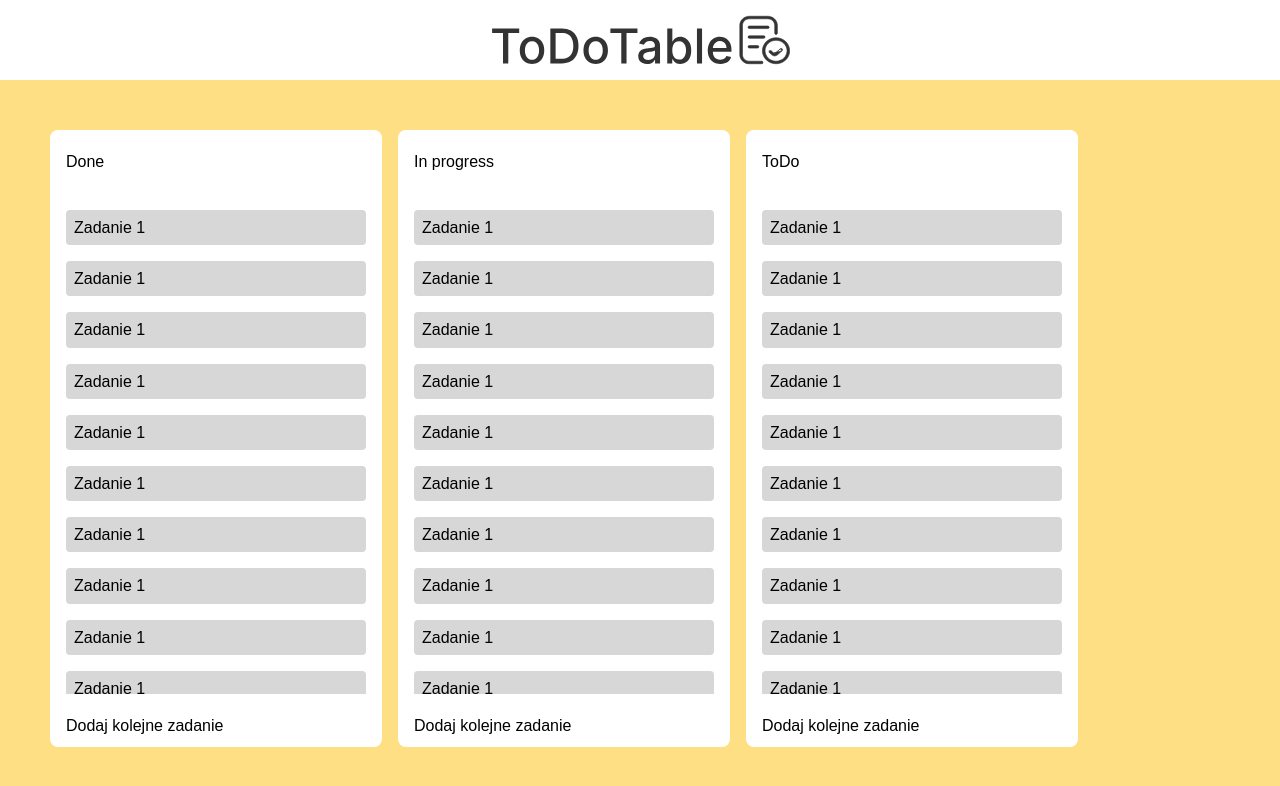
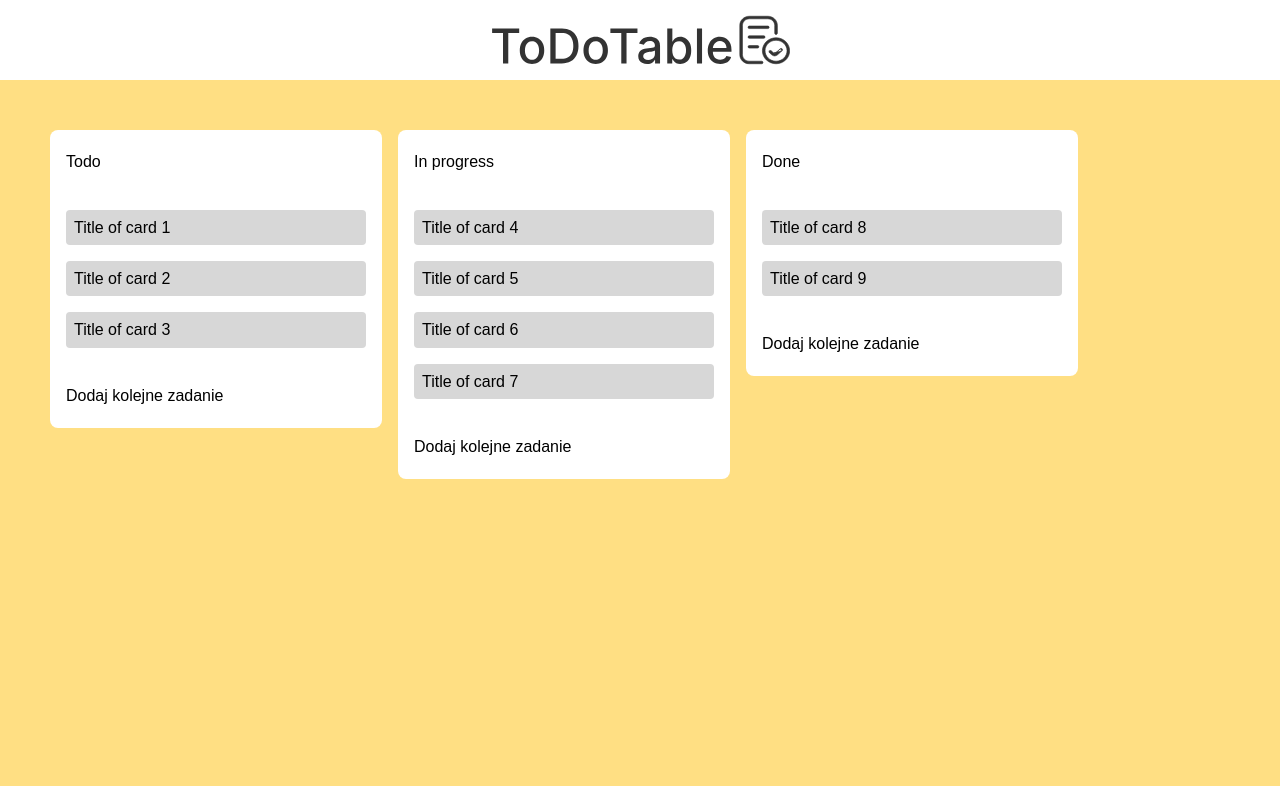
Before and after one commit to AgataZawadzka/ToDoTable, a React (Create React App) app: page / in a window 1280 px wide. Shown: the top 786 px of the page. Built offline with nearby package versions, Linux system fonts and the light colour scheme.

Commit message:
Poprawa testowych danych

```diff
--- a/src/actions/initData.js
+++ b/src/actions/initData.js
@@ -2,31 +2,31 @@ export const initData = {
     boards: [
         {
             id: 'board-1',
-            columnOrder: ['column-3', 'column-2', 'column-1'],
+            columnOrder: ['column-1', 'column-2', 'column-3'],
             columns: [
                 {
                     id: 'column-1',
                     boardId: 'borad-1',
-                    title: 'ToDo',
+                    title: 'Todo',
                     cardOrder: [ 'card-1', 'card-2', 'card-3' ],
                     cards: [
                         {
                             id: 'card-1',
                             boardId: 'board-1',
                             columnId: 'column-1',
-                            title: 'Title od card 1',
+                            title: 'Title of card 1',
                         },
                         {
                             id: 'card-2',
                             boardId: 'board-1',
                             columnId: 'column-1',
-                            title: 'Title od card 2',
+                            title: 'Title of card 2',
                         },
                         {
                             id: 'card-3',
                             boardId: 'board-1',
                             columnId: 'column-1',
-                            title: 'Title od card 3',
+                            title: 'Title of card 3',
                         }
                     ]
                 },
@@ -40,25 +40,25 @@ export const initData = {
                             id: 'card-4',
                             boardId: 'board-1',
                             columnId: 'column-2',
-                            title: 'Title od card 4',
+                            title: 'Title of card 4',
                         },
                         {
                             id: 'card-5',
                             boardId: 'board-1',
                             columnId: 'column-2',
-                            title: 'Title od card 5',
+                            title: 'Title of card 5',
                         },
                         {
                             id: 'card-6',
                             boardId: 'board-1',
                             columnId: 'column-2',
-                            title: 'Title od card 6',
+                            title: 'Title of card 6',
                         },
                         {
                             id: 'card-7',
                             boardId: 'board-1',
                             columnId: 'column-2',
-                            title: 'Title od card 7',
+                            title: 'Title of card 7',
                         }
                     ]
                 },
@@ -72,13 +72,13 @@ export const initData = {
                             id: 'card-8',
                             boardId: 'board-1',
                             columnId: 'column-3',
-                            title: 'Title od card 8',
+                            title: 'Title of card 8',
                         },
                         {
                             id: 'card-9',
                             boardId: 'board-1',
                             columnId: 'column-3',
-                            title: 'Title od card 9',
+                            title: 'Title of card 9',
                         }
                     ]
                 }
--- a/src/components/BoardColumn/Board.js
+++ b/src/components/BoardColumn/Board.js
@@ -4,6 +4,7 @@ import './Board.scss';
 import { initData } from '../../actions/initData';
 import { useState, useEffect } from "react";
 import _ from 'lodash';
+import {mapOrder} from '../sorts.js';
 
 const Board = () => {
     const [board, setBoard] = useState({});
@@ -14,9 +15,8 @@ const Board = () => {
         if(boardInitData){
             setBoard(boardInitData);
 
-            boardInitData.columns.sort((a,b) =>
-                boardInitData.columnOrder.indexOf(a.id) - boardInitData.columnOrder.indexOf(b.id))
-            setColumns(boardInitData.columns)
+
+            setColumns(mapOrder(boardInitData.columns, boardInitData.columnOrder, 'id'))
         }
     }, []);
 
--- a/src/components/BoardColumn/Card.js
+++ b/src/components/BoardColumn/Card.js
@@ -1,20 +1,13 @@
 import React from "react";
 import './Board.scss';
 
-const Card = () => {
+const Card = (props) => {
+    const {card} = props;
     return (
         <>
-            <li className="card-item">Zadanie 1</li>
-            <li className="card-item">Zadanie 1</li>
-            <li className="card-item">Zadanie 1</li>
-            <li className="card-item">Zadanie 1</li>
-            <li className="card-item">Zadanie 1</li>
-            <li className="card-item">Zadanie 1</li>
-            <li className="card-item">Zadanie 1</li>
-            <li className="card-item">Zadanie 1</li>
-            <li className="card-item">Zadanie 1</li>
-            <li className="card-item">Zadanie 1</li>
-            <li className="card-item">Zadanie 1</li>
+            <li className="card-item">
+                {card.title}
+            </li>
         </>
     )
 
--- a/src/components/BoardColumn/Column.js
+++ b/src/components/BoardColumn/Column.js
@@ -1,16 +1,22 @@
 import React from "react";
 import Card from "./Card";
 import './Board.scss';
+import { mapOrder } from "../sorts";
 
 const Column = (props) => {
 
     const {column} = props;
+    const cards = mapOrder(column.cards, column.cardOrder, 'id');
     return (
         <>
                 <div className='column'>
                     <header>{column.title}</header>
                     <ul className="card-list">
-                        <Card/>
+                        {cards && cards.length > 0 && cards.map((card, index) => {
+                            return(
+                                <Card key={card.id} card={card}/>
+                            )
+                        })}
                     </ul>
                     <footer>Dodaj kolejne zadanie</footer>
                     </div>
--- /dev/null
+++ b/src/components/sorts.js
@@ -0,0 +1,5 @@
+// sorts.js
+export const mapOrder = (array, order, key) => {
+    array.sort((a, b) => order.indexOf(a[key]) - order.indexOf(b[key]));
+    return array;
+};
```
Also changed, not shown: 1 other file (tests, documents, lock files or other folders).
